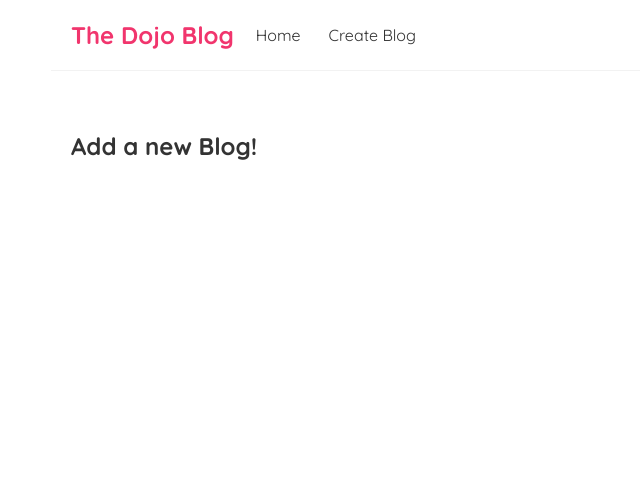
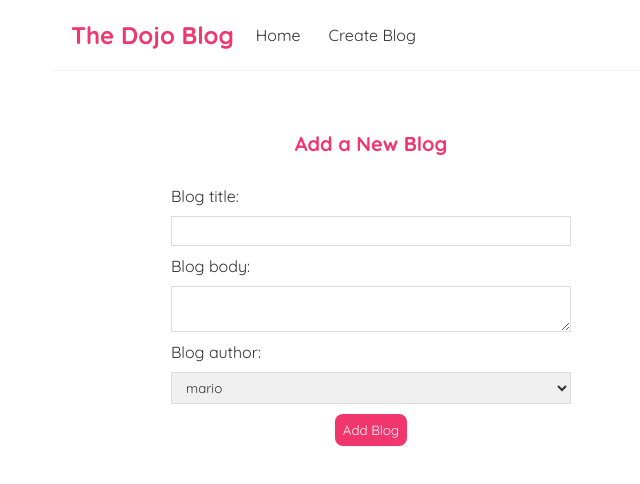
Before and after one commit to ShaddAhmed14/React, a React (Create React App) app in the folder dojo-blog/: page /create in a window 1280 px wide. Shown: the top 484 px of the page, without its empty margins (269-909 px from the left). Built offline with nearby package versions, Linux system fonts and the light colour scheme.

Commit message:
course-complete

```diff
--- a/dojo-blog/data/db.json
+++ b/dojo-blog/data/db.json
@@ -1,7 +1,16 @@
 {
-    "blogs" : [
-        {"title": "A new day", "body": "lorem ipsum", "author": "mario", "id":1},
-        {"title": "Another day", "body": "lorem ipsum", "author": "shadd", "id":2},
-        {"title": "Sadness", "body": "lorem ipsum", "author": "ahmed", "id":3}
-    ]
+  "blogs": [
+    {
+      "title": "A new day",
+      "body": "lorem ipsum",
+      "author": "mario",
+      "id": 1
+    },
+    {
+      "title": "Another day",
+      "body": "lorem ipsum",
+      "author": "shadd",
+      "id": 2
+    }
+  ]
 }
--- a/dojo-blog/src/App.js
+++ b/dojo-blog/src/App.js
@@ -1,8 +1,9 @@
 import Navbar from './navbar';
 import Home from './homepage';
 import {BrowserRouter as Router, Route, Switch} from 'react-router-dom';
-import Create from './Creat';
+import Create from './Create';
 import BlogDetails from './BlogDetails';
+import NotFound from './NotFound'
 
 function App() {
   return (
@@ -14,6 +15,7 @@ function App() {
             <Route exact path="/"> <Home /> </Route>
             <Route exact path="/create"> <Create /> </Route>
             <Route exact path="/blogs/:id"> <BlogDetails /> </Route>
+            <Route path="*"> <NotFound /> </Route>
             </Switch>
           </div>
         </div>
--- a/dojo-blog/src/BlogDetails.js
+++ b/dojo-blog/src/BlogDetails.js
@@ -1,9 +1,21 @@
 import { useParams } from "react-router-dom";
 import useFetch from "./useFetch";
+import { useHistory } from "react-router-dom";
 
 const BlogDetails = () => {
     const {id} = useParams() // this will return the id variable from the url that we are in
     const {data: blog, error, isPending} = useFetch("http://localhost:8000/blogs/" + id)
+    const history = useHistory();
+
+    const handleDelete = () => {
+        fetch('http://localhost:8000/blogs/' + blog.id, {
+        method: 'DELETE'
+        }).then(() => {
+            history.push('/');
+        })
+
+    }
+
     return (
         <div className="blog-details">
             { error && <div> {error} </div>}
@@ -14,7 +26,9 @@ const BlogDetails = () => {
                     <p>Written by {blog.author} </p>
                     <div> {blog.body} </div>
                 </article>
-            ) }        </div>
+            ) }
+            <button className="button" onClick={handleDelete}>Delete</button>
+            </div>
      );
 }
 
--- a/dojo-blog/src/Creat.js
+++ /dev/null
@@ -1,9 +0,0 @@
-const Create = () => {
-    return (
-        <div>
-            <h2>Add a new Blog!</h2>
-        </div>
-     );
-}
-
-export default Create;
--- /dev/null
+++ b/dojo-blog/src/Create.js
@@ -0,0 +1,58 @@
+import { useState } from "react";
+import { useHistory } from "react-router-dom";
+
+const Create = () => {
+    const [title, setTitle] = useState('');
+    const [body, setBody] = useState('');
+    const [author, setAuthor] = useState('mario');
+    const history = useHistory();
+
+    const handleSubmit = (e) => {
+        e.preventDefault();
+        const blog = { title, body, author };
+
+        fetch('http://localhost:8000/blogs/', {
+            method: 'POST',
+            headers: { "Content-Type": "application/json" },
+            body: JSON.stringify(blog)
+        }).then(() => {
+            history.push('/');
+        })
+    }
+
+    return (
+        <div className="create">
+        <h2>Add a New Blog</h2>
+        <form onSubmit={handleSubmit}>
+            <label>Blog title:</label>
+            <input
+            type="text"
+            required
+            value={title}
+            onChange={(e) => setTitle(e.target.value)}
+            />
+            <label>Blog body:</label>
+            <textarea
+            required
+            value={body}
+            onChange={(e) => setBody(e.target.value)}
+            ></textarea>
+            <label>Blog author:</label>
+            <select
+            value={author}
+            onChange={(e) => setAuthor(e.target.value)}
+            >
+            <option value="mario">mario</option>
+            <option value="yoshi">yoshi</option>
+            </select>
+            <button>Add Blog</button>
+        </form>
+        </div>
+    );
+}
+
+export default Create;
+/* NOTES
+- e.preventDefault prevent page reload after we click submit
+- history allows us to redirect to different pages
+*/
--- /dev/null
+++ b/dojo-blog/src/NotFound.js
@@ -0,0 +1,13 @@
+import { Link } from "react-router-dom"
+
+const NotFound = () => {
+  return (
+    <div className="not-found">
+      <h2>Sorry!</h2>
+      <p>Page not Found.</p>
+      <Link to="/">Back to the homepage...</Link>
+    </div>
+  );
+}
+
+export default NotFound;
--- a/dojo-blog/src/index.css
+++ b/dojo-blog/src/index.css
@@ -1,4 +1,3 @@
-/*Copied from : https://github.com/iamshaunjp/Complete-React-Tutorial/blob/lesson-10/dojo-blog/src/index.css */
 @import url('https://fonts.googleapis.com/css2?family=Quicksand:wght@300;400;500;600;700&display=swap');
 
 /* base styles */
@@ -49,8 +48,8 @@
   color: #f1356d;
   margin-bottom: 8px;
 }
-.blog-preview a {
-  text-decoration : none
+.blog-preview a{
+  text-decoration: none;
 }
 
 /* blog details page */
@@ -70,3 +69,35 @@
   border-radius: 8px;
   cursor: pointer;
 }
+
+/* create new blog form */
+.create {
+  max-width: 400px;
+  margin: 0 auto;
+  text-align: center;
+}
+.create label {
+  text-align: left;
+  display: block;
+}
+.create h2 {
+  font-size: 20px;
+  color: #f1356d;
+  margin-bottom: 30px;
+}
+.create input, .create textarea, .create select {
+  width: 100%;
+  padding: 6px 10px;
+  margin: 10px 0;
+  border: 1px solid #ddd;
+  box-sizing: border-box;
+  display: block;
+}
+.create button {
+  background: #f1356d;
+  color: #fff;
+  border: 0;
+  padding: 8px;
+  border-radius: 8px;
+  cursor: pointer;
+}
```
Also changed, not shown: dojo-blog/notes.txt.
